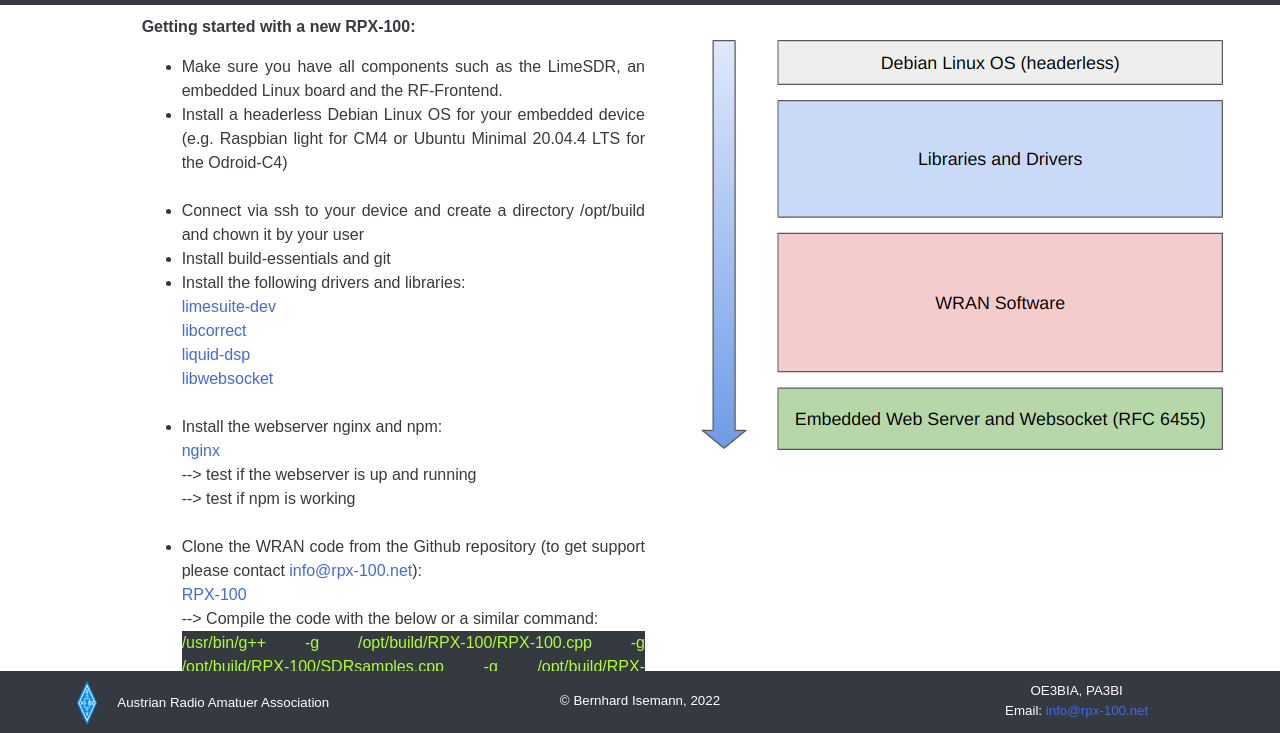
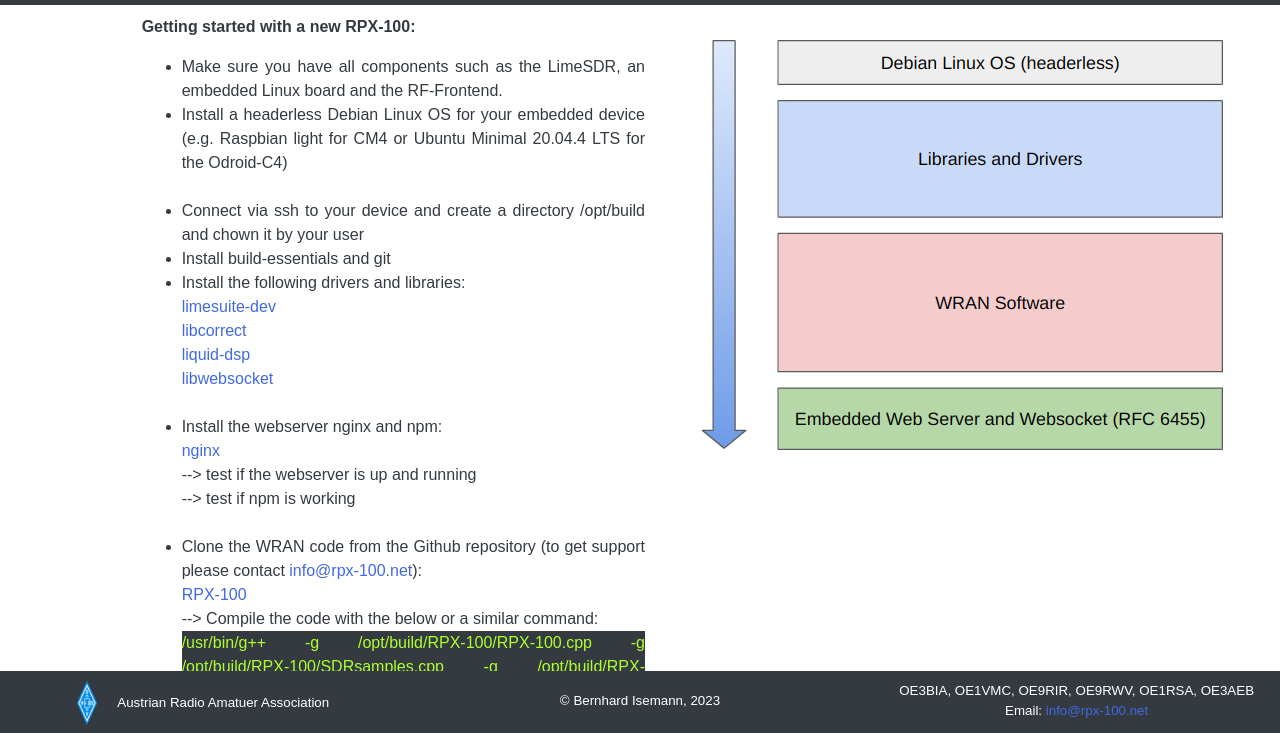
Before and after one commit to isemann/RPX-100-WWW, a plain HTML site: page getstarted.html in a window 1280 px wide. Shown: the part 65-798 px from the top of the page. Drawn offline with nearby package versions, Linux system fonts and the light colour scheme.

Commit message:
Update Year

```diff
--- a/getstarted.html
+++ b/getstarted.html
@@ -107,10 +107,10 @@
         <img src="images/oevsv.png" height="44" style="padding-right: 20px;" />Austrian Radio Amatuer Association
       </div>
       <div class="col-sm-4" style="padding-top: 10px;">
-        &copy; Bernhard Isemann, 2022
+        &copy; Bernhard Isemann, 2023
       </div>
       <div class="col-sm-4">
-        OE3BIA, PA3BI<br />
+        OE3BIA, OE1VMC, OE9RIR, OE9RWV, OE1RSA, OE3AEB<br />
         Email: <a href="mailto:info@rpx-100.net">info@rpx-100.net</a>
       </div>
     </div>
```
Also changed, not shown: dmr.html (+1 -1 lines), index.html (+1 -1 lines), oe3bia-3.html (+2 -2 lines), telemetric.html (+2 -2 lines).
